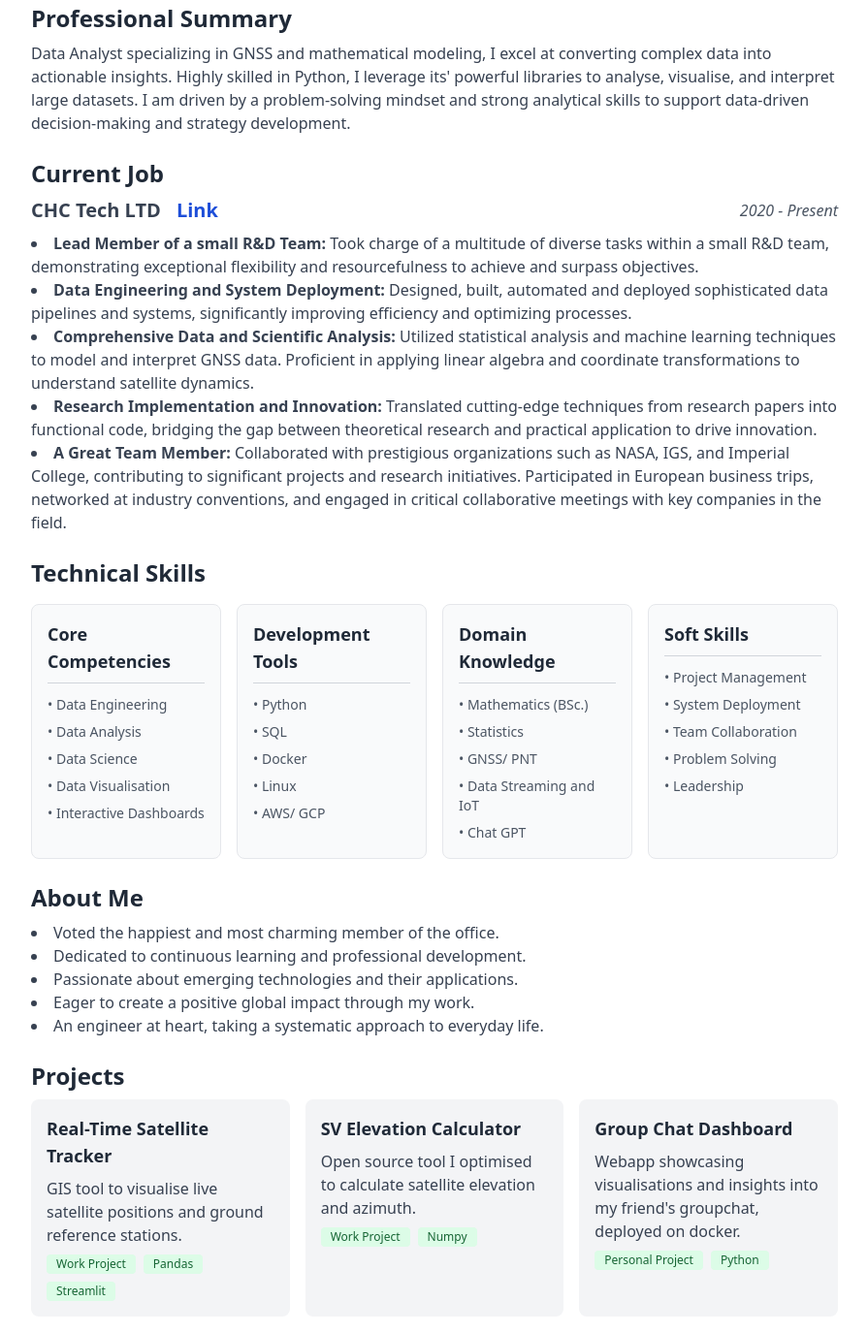
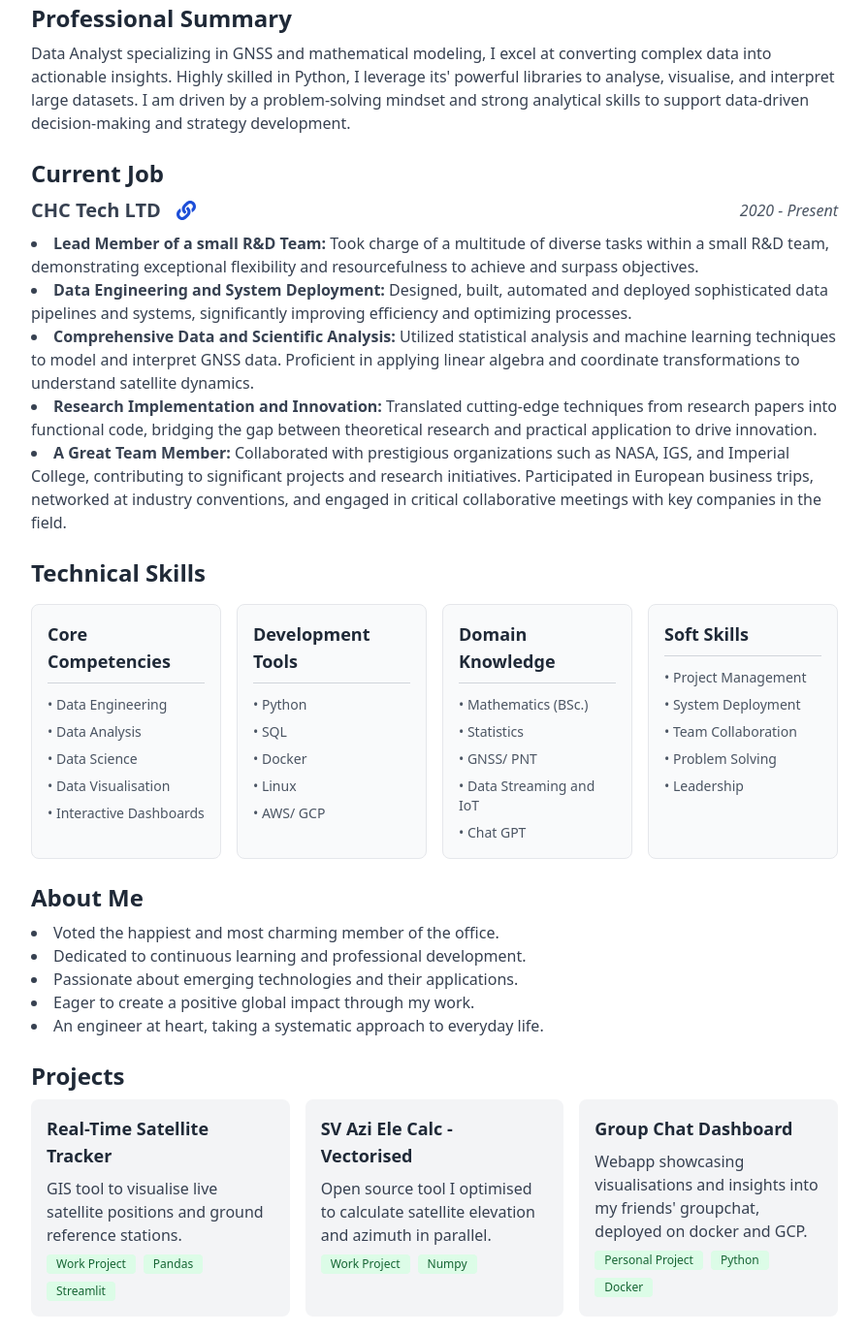
Before and after one commit to lukehowlett97/luke-howlett-cv, a React app: page / in a window 1280 px wide. Shown: the part 165-1540 px from the top of the page at 97% size, without its empty margins (192-1087 px from the left). Built offline with nearby package versions, Linux system fonts and the light colour scheme.

Commit message:
final ver before recruitment changes

```diff
--- a/package.json
+++ b/package.json
@@ -6,6 +6,7 @@
   "dependencies": {
     "react": "^18.3.1",
     "react-dom": "^18.3.1",
+    "react-icons": "^5.3.0",
     "react-router-dom": "^5.2.0",
     "react-scripts": "^5.0.1"
   },
--- a/src/CV.js
+++ b/src/CV.js
@@ -1,4 +1,5 @@
 import React, { useState } from 'react';
+import { FaLink } from 'react-icons/fa';
 import Modal from './components/Modal';
 
 const CV = () => {
@@ -97,7 +98,9 @@ const CV = () => {
         <div className="flex justify-between items-center">
           <div className="flex items-center space-x-4">
             <h3 className="text-xl font-semibold text-gray-700">CHC Tech LTD</h3>
-                <a href="https://ichcgnss.co.uk/" className="text-xl font-semibold text-blue-700 hover:underline">Link</a>
+            <a href="https://ichcgnss.co.uk/" className="text-blue-700 hover:underline">
+              <FaLink size={20} />
+            </a>
           </div>
           <p className="text-gray-600 italic">2020 - Present</p>
         </div>
@@ -110,7 +113,6 @@ const CV = () => {
         </ul>
       </div>
     </section>
-
 
       <section className="mb-6">
         <h2 className="text-2xl font-semibold text-gray-800 mb-4">Technical Skills</h2>
@@ -144,7 +146,7 @@ const CV = () => {
       <section>
         <h2 className="text-2xl font-semibold text-gray-800 mb-2">Projects</h2>
         <div className="grid grid-cols-1 md:grid-cols-3 gap-4">
-          <a href="https://example.com/satellite-tracker" target="_blank" rel="noopener noreferrer" className="bg-gray-100 p-4 rounded-lg hover:shadow-lg transition-shadow duration-300">
+          <a href="https://sqc-dash-fd9i8yzp28y2pcvw4m7tj3.streamlit.app/" target="_blank" rel="noopener noreferrer" className="bg-gray-100 p-4 rounded-lg hover:shadow-lg transition-shadow duration-300">
             <h3 className="text-lg font-semibold text-gray-800 mb-2">Real-Time Satellite Tracker</h3>
             <p className="text-gray-700 mb-2">GIS tool to visualise live satellite positions and ground reference stations.</p>
             <div className="flex flex-wrap gap-2">
@@ -153,20 +155,21 @@ const CV = () => {
               <span className="bg-green-100 text-green-800 text-xs font-medium px-2.5 py-0.5 rounded">Streamlit</span>
             </div>
           </a>
-          <a href="https://example.com/sv-elevation-calculator" target="_blank" rel="noopener noreferrer" className="bg-gray-100 p-4 rounded-lg hover:shadow-lg transition-shadow duration-300">
-            <h3 className="text-lg font-semibold text-gray-800 mb-2">SV Elevation Calculator</h3>
-            <p className="text-gray-700 mb-2">Open source tool I optimised to calculate satellite elevation and azimuth.</p>
+          <a href="https://github.com/LukeCHC/altazrange" target="_blank" rel="noopener noreferrer" className="bg-gray-100 p-4 rounded-lg hover:shadow-lg transition-shadow duration-300">
+            <h3 className="text-lg font-semibold text-gray-800 mb-2">SV Azi Ele Calc - Vectorised </h3>
+            <p className="text-gray-700 mb-2">Open source tool I optimised to calculate satellite elevation and azimuth in parallel.</p>
             <div className="flex flex-wrap gap-2">
               <span className="bg-green-100 text-green-800 text-xs font-medium px-2.5 py-0.5 rounded">Work Project</span>
               <span className="bg-green-100 text-green-800 text-xs font-medium px-2.5 py-0.5 rounded">Numpy</span>
             </div>
           </a>
-          <a href="https://example.com/group-chat-dashboard" target="_blank" rel="noopener noreferrer" className="bg-gray-100 p-4 rounded-lg hover:shadow-lg transition-shadow duration-300">
+          <a href="https://workinprogress.com/" target="_blank" rel="noopener noreferrer" className="bg-gray-100 p-4 rounded-lg hover:shadow-lg transition-shadow duration-300">
             <h3 className="text-lg font-semibold text-gray-800 mb-2">Group Chat Dashboard</h3>
-            <p className="text-gray-700 mb-2">Webapp showcasing visualisations and insights into my friend's groupchat, deployed on docker.</p>
+            <p className="text-gray-700 mb-2">Webapp showcasing visualisations and insights into my friends' groupchat, deployed on docker and GCP.</p>
             <div className="flex flex-wrap gap-2">
               <span className="bg-green-100 text-green-800 text-xs font-medium px-2.5 py-0.5 rounded">Personal Project</span>
               <span className="bg-green-100 text-green-800 text-xs font-medium px-2.5 py-0.5 rounded">Python</span>
+              <span className="bg-green-100 text-green-800 text-xs font-medium px-2.5 py-0.5 rounded">Docker</span>
             </div>
           </a>
         </div>
```
Also changed, not shown: build/asset-manifest.json, build/index.html, 2 other files. Lines whose indentation alone changed are shown as unchanged.
